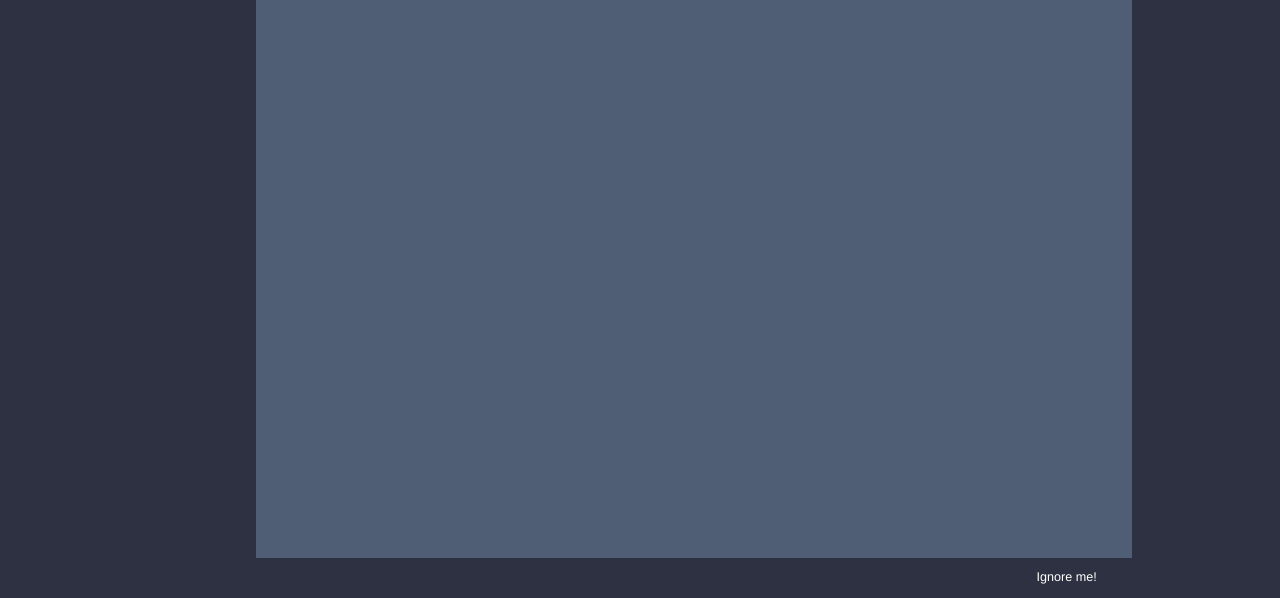
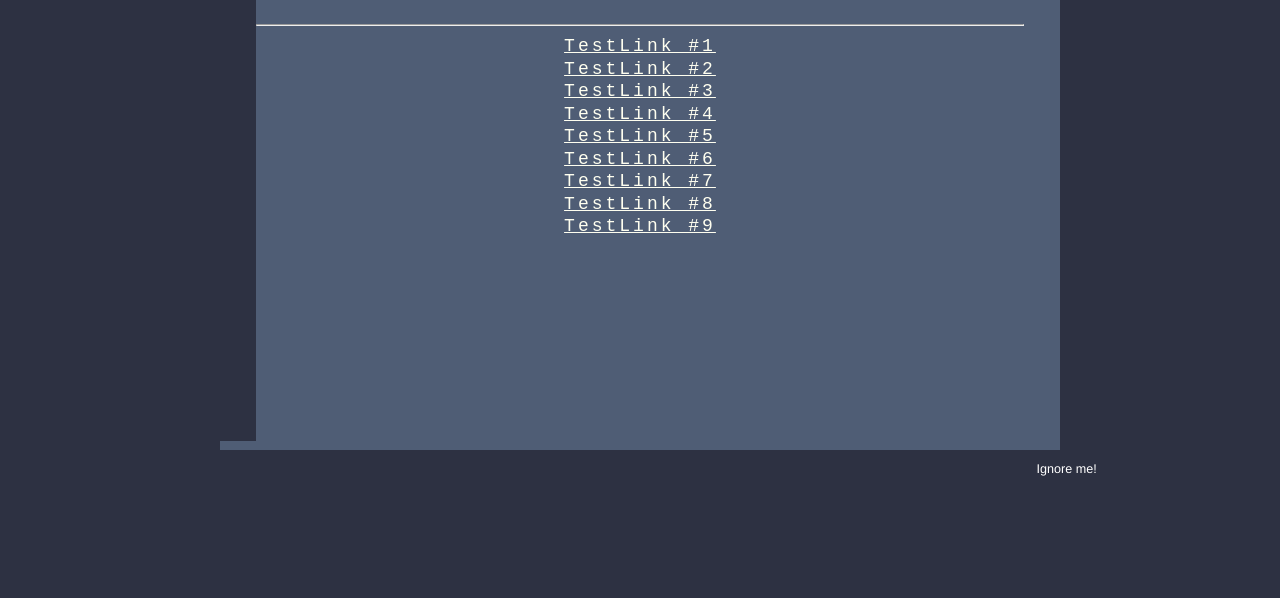
Before and after one commit to Tatrakrad/css-reference, a plain HTML site: page index.html in a window 1280 px wide. Shown: the part 359-957 px from the top of the page. After the commit the page ends 849 px from the top, so only its background shows below. Drawn offline with Linux system fonts and the light colour scheme.

Commit message:
Added link styling, fixed sidebars AGAIN and AGAIN and AGAIN. spooon

```diff
--- a/index.html
+++ b/index.html
@@ -9,9 +9,6 @@
   </head>
   <body>
 
-    <div class = 'title'>
-      <h1>CSS Reference</h1>
-    </div>
 
     <div class = 'leftbar'>
       <div class = 'sidebar-content'>
@@ -19,16 +16,36 @@
       </div>
     </div>
 
+
+        <div class = 'title'>
+          <h1>CSS Reference</h1>
+        </div>
+
     <div class = 'main'>
 
       <h2>Click the Links and get some <strong><em>Information</em></strong></h2>
       <p>Don't rely on memory! Human memory is scientifically proven to be totally inaccurate</p>
+      <br>
+      <hr>
+      <ul class = 'vaporwave'>
+        <li><a href="about:blank" target="_blank">TestLink #1</li>
+        <li><a href="about:blank" target="_blank">TestLink #2</li>
+        <li><a href="about:blank" target="_blank">TestLink #3</li>
+        <li><a href="about:blank" target="_blank">TestLink #4</li>
+        <li><a href="about:blank" target="_blank">TestLink #5</li>
+        <li><a href="about:blank" target="_blank">TestLink #6</li>
+        <li><a href="about:blank" target="_blank">TestLink #7</li>
+        <li><a href="about:blank" target="_blank">TestLink #8</li>
+        <li><a href="about:blank" target="_blank">TestLink #9</li>
+      </ul>
 
     </div>
 
     <div class = 'rightbar'>
       <div class = 'sidebar-content'>
         <p>Ignore me!</p>
+
+
       </div>
     </div>
 
--- a/style.css
+++ b/style.css
@@ -34,13 +34,22 @@ strong{
   border-radius:30px;
   border-width:1px;
 }
+
+a{
+  color:ivory;
+
+}
+
 .title{
+
   text-align:center;
-  margin:0 auto 6em auto;
-  padding: 0 0 26em 0;
+
+  margin:0 0 0 0;
+  padding: 0 0 1em 0;
+
   line-height: 1.4;
   max-width:1200px;
-  background-color:#4F5D75;
+
   color: #EF8354;
   display:inline;
   clear:none;
@@ -50,14 +59,13 @@ strong{
 
 .main{
   margin:0 auto 0 auto;
-  padding: 3em 3em 9em 3em;
-  clear:none;
+  padding: 3em 2em 3em 2em;
   width:60%;
-  min-width: 300px;
+  min-width: 100px;
   min-height: 600px;
   background-color: #4F5D75;
   text-align:center;
-  display:inline-block;
+  display:block;
 }
 
 .pantograph{
@@ -67,7 +75,8 @@ strong{
 
 .vaporwave{
   font-family:monospace;
-  letter-spacing: 2px;
+  letter-spacing: 3px;
+  line-height: 1.25;
 
 }
 .content{
@@ -88,9 +97,10 @@ strong{
   background-color: #2D3142;
   height:100%;
   width:20%;
-  clear:left;
+  clear:none;
   min-height: 10px;
   margin:auto;
+  position: absolute;
 }
 .rightbar{
   display:inline-block;
@@ -98,6 +108,7 @@ strong{
   background-color: #2D3142;
   width:20%;
   height:100%;
-  clear:right;
+  clear:none;
   margin:auto;
+  min-height: 10px;
 }
```
